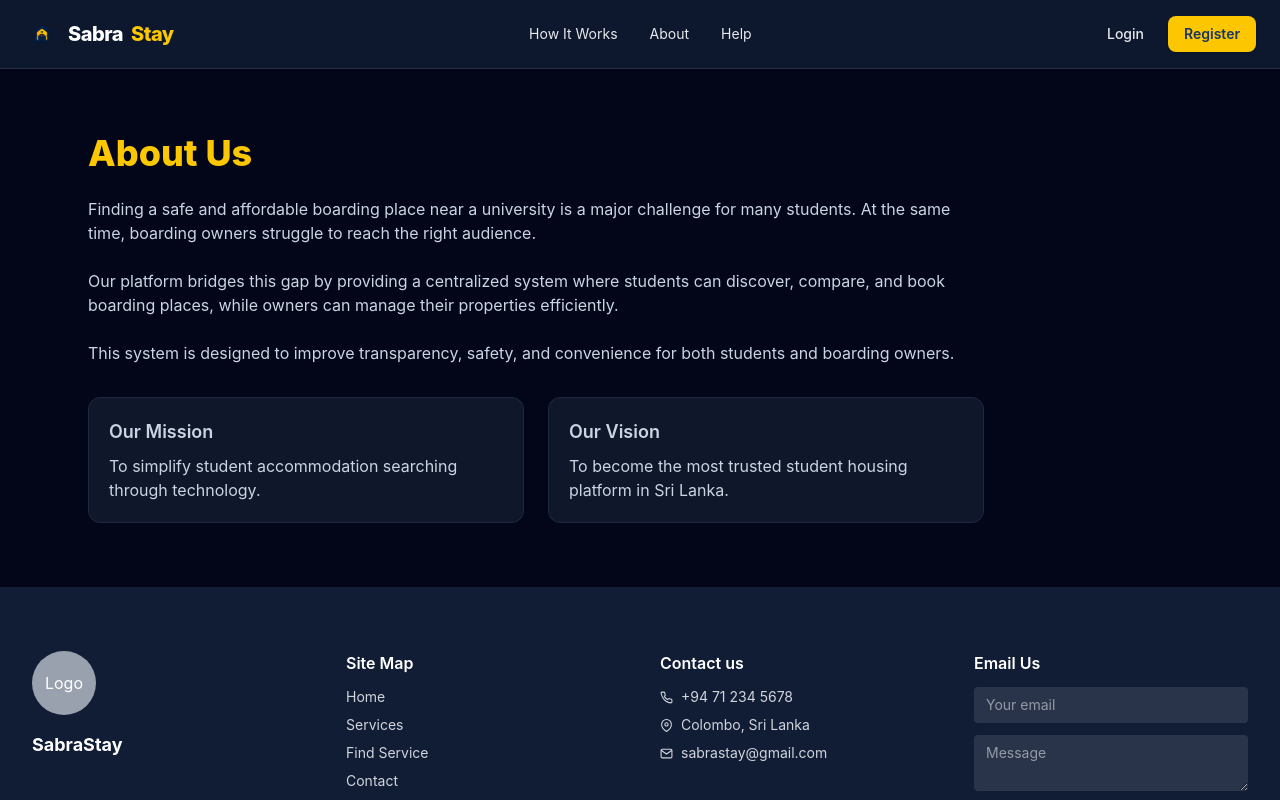
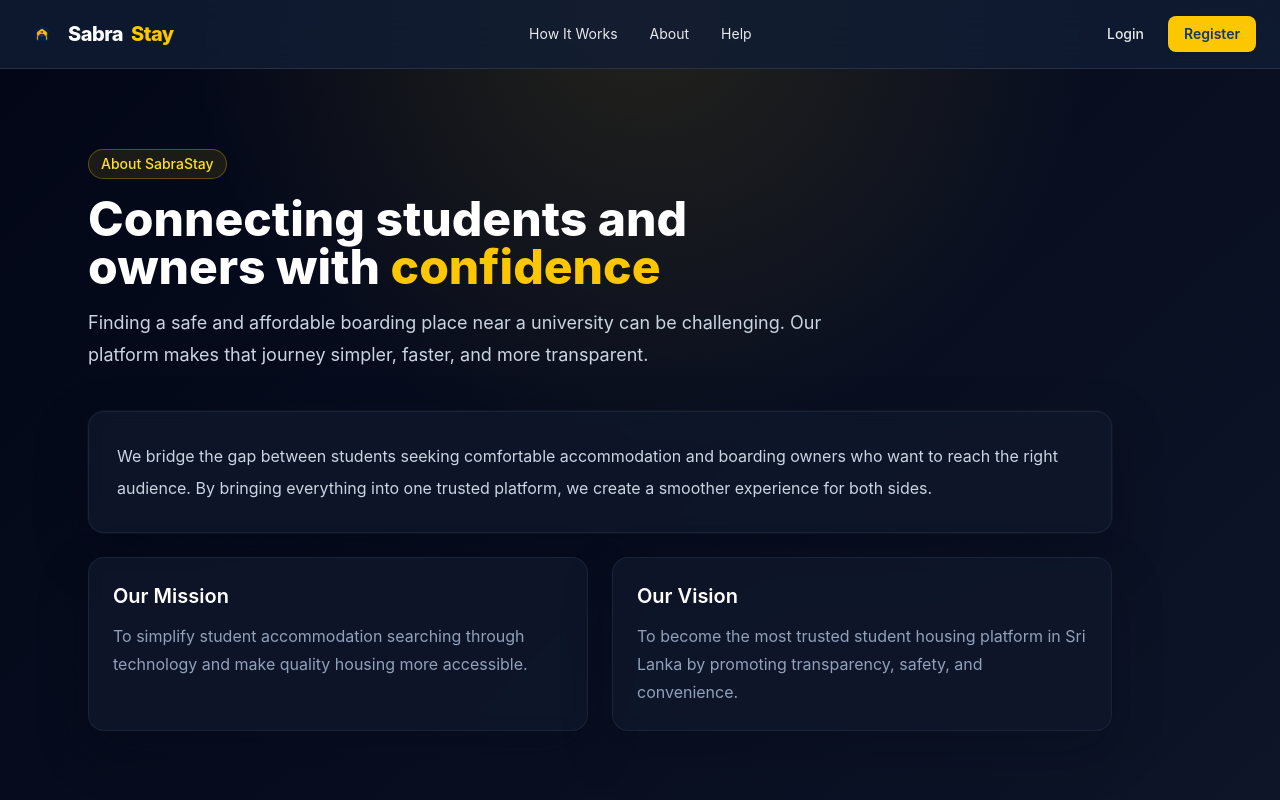
Before and after one commit to udithindrachapa26-u/SabaraStay_FrontEnd, a React (Vite) app: page /about in a window 1280 px wide. Shown: the top 800 px of the page. Built offline with nearby package versions, Linux system fonts and the light colour scheme.

Commit message:
Enhance About and How It Works pages with improved styling and content clarity

```diff
--- a/src/pages/About.jsx
+++ b/src/pages/About.jsx
@@ -3,44 +3,41 @@ import Footer from "../components/common/Footer";
 
 export default function About() {
   return (
-    <div className="min-h-screen bg-slate-950 text-slate-100">
+    <div className="min-h-screen bg-[radial-gradient(circle_at_top,_rgba(250,204,21,0.12),_transparent_35%),linear-gradient(135deg,_#020617_0%,_#0f172a_100%)] text-slate-100">
       <Navbar />
 
-      <main className="max-w-6xl mx-auto px-6 py-16">
-        <h1 className="text-4xl font-extrabold mb-6 text-yellow-400">
-          About Us
-        </h1>
+      <main className="max-w-6xl mx-auto px-6 py-16 lg:py-20">
+        <div className="mb-10 max-w-3xl">
+          <p className="inline-flex items-center rounded-full border border-yellow-400/30 bg-yellow-400/10 px-3 py-1 text-sm font-medium text-yellow-300 mb-4">
+            About SabraStay
+          </p>
+          <h1 className="text-4xl md:text-5xl font-extrabold mb-4 text-white">
+            Connecting students and owners with <span className="text-yellow-400">confidence</span>
+          </h1>
+          <p className="text-slate-300 text-lg leading-8">
+            Finding a safe and affordable boarding place near a university can be challenging. Our platform makes that journey simpler, faster, and more transparent.
+          </p>
+        </div>
 
-        <div className="space-y-6 max-w-4xl text-slate-300">
-          <p>
-            Finding a safe and affordable boarding place near a university is a
-            major challenge for many students. At the same time, boarding
-            owners struggle to reach the right audience.
-          </p>
+        <div className="grid gap-6 max-w-5xl">
+          <div className="rounded-2xl border border-slate-800/80 bg-slate-900/80 p-7 shadow-[0_0_0_1px_rgba(255,255,255,0.03),0_20px_50px_rgba(2,6,23,0.35)] backdrop-blur-sm">
+            <p className="text-slate-300 leading-8">
+              We bridge the gap between students seeking comfortable accommodation and boarding owners who want to reach the right audience. By bringing everything into one trusted platform, we create a smoother experience for both sides.
+            </p>
+          </div>
 
-          <p>
-            Our platform bridges this gap by providing a centralized system
-            where students can discover, compare, and book boarding places,
-            while owners can manage their properties efficiently.
-          </p>
-
-          <p>
-            This system is designed to improve transparency, safety, and
-            convenience for both students and boarding owners.
-          </p>
-
-          <div className="grid sm:grid-cols-2 gap-6 mt-8">
-            <div className="bg-slate-900 border border-slate-800 rounded-xl p-5">
-              <h3 className="font-semibold text-lg mb-2">Our Mission</h3>
-              <p>
-                To simplify student accommodation searching through technology.
+          <div className="grid md:grid-cols-2 gap-6">
+            <div className="rounded-2xl border border-slate-800/80 bg-slate-900/80 p-6 shadow-[0_20px_50px_rgba(2,6,23,0.25)] backdrop-blur-sm">
+              <h3 className="font-semibold text-xl mb-3 text-white">Our Mission</h3>
+              <p className="text-slate-400 leading-7">
+                To simplify student accommodation searching through technology and make quality housing more accessible.
               </p>
             </div>
 
-            <div className="bg-slate-900 border border-slate-800 rounded-xl p-5">
-              <h3 className="font-semibold text-lg mb-2">Our Vision</h3>
-              <p>
-                To become the most trusted student housing platform in Sri Lanka.
+            <div className="rounded-2xl border border-slate-800/80 bg-slate-900/80 p-6 shadow-[0_20px_50px_rgba(2,6,23,0.25)] backdrop-blur-sm">
+              <h3 className="font-semibold text-xl mb-3 text-white">Our Vision</h3>
+              <p className="text-slate-400 leading-7">
+                To become the most trusted student housing platform in Sri Lanka by promoting transparency, safety, and convenience.
               </p>
             </div>
           </div>
--- a/src/pages/HowItWorks.jsx
+++ b/src/pages/HowItWorks.jsx
@@ -3,25 +3,26 @@ import Footer from "../components/common/Footer";
 
 export default function HowItWorks() {
   return (
-    <div className="min-h-screen bg-slate-950 text-slate-100">
+    <div className="min-h-screen bg-[radial-gradient(circle_at_top,_rgba(250,204,21,0.12),_transparent_35%),linear-gradient(135deg,_#020617_0%,_#0f172a_100%)] text-slate-100">
       <Navbar />
 
-      <main className="max-w-6xl mx-auto px-6 py-16">
-        <h1 className="text-4xl font-extrabold mb-6 text-yellow-400">
-          How It Works
-        </h1>
+      <main className="max-w-6xl mx-auto px-6 py-16 lg:py-20">
+        <div className="mb-10 max-w-3xl">
+          <p className="inline-flex items-center rounded-full border border-yellow-400/30 bg-yellow-400/10 px-3 py-1 text-sm font-medium text-yellow-300 mb-4">
+            Simple Process
+          </p>
+          <h1 className="text-4xl md:text-5xl font-extrabold mb-4 text-white">
+            How <span className="text-yellow-400">SabraStay</span> works
+          </h1>
+          <p className="text-slate-300 text-lg leading-8">
+            Our platform connects students with safe and affordable boarding places near universities while helping owners manage their properties efficiently.
+          </p>
+        </div>
 
-        <p className="text-slate-300 max-w-3xl mb-12">
-          Our platform connects students with safe and affordable boarding
-          places near universities, while allowing boarding owners to manage
-          their properties easily.
-        </p>
-
-        <div className="grid md:grid-cols-2 gap-10">
-          {/* Students */}
-          <div className="bg-slate-900 border border-slate-800 rounded-2xl p-6">
-            <h2 className="text-2xl font-bold mb-4">For Students</h2>
-            <ol className="space-y-3 text-slate-300 list-decimal list-inside">
+        <div className="grid md:grid-cols-2 gap-8">
+          <div className="rounded-2xl border border-slate-800/80 bg-slate-900/80 p-8 shadow-[0_0_0_1px_rgba(255,255,255,0.03),0_20px_50px_rgba(2,6,23,0.35)] backdrop-blur-sm">
+            <h2 className="text-2xl font-bold mb-6 text-white">For Students</h2>
+            <ol className="space-y-4 text-slate-300 list-decimal list-inside leading-7">
               <li>Create a student account or login</li>
               <li>Search boarding places near your university</li>
               <li>View details, prices, and facilities</li>
@@ -30,10 +31,9 @@ export default function HowItWorks() {
             </ol>
           </div>
 
-          {/* Owners */}
-          <div className="bg-slate-900 border border-slate-800 rounded-2xl p-6">
-            <h2 className="text-2xl font-bold mb-4">For Boarding Owners</h2>
-            <ol className="space-y-3 text-slate-300 list-decimal list-inside">
+          <div className="rounded-2xl border border-slate-800/80 bg-slate-900/80 p-8 shadow-[0_0_0_1px_rgba(255,255,255,0.03),0_20px_50px_rgba(2,6,23,0.35)] backdrop-blur-sm">
+            <h2 className="text-2xl font-bold mb-6 text-white">For Boarding Owners</h2>
+            <ol className="space-y-4 text-slate-300 list-decimal list-inside leading-7">
               <li>Register as a boarding owner</li>
               <li>List your boarding property</li>
               <li>Upload photos and facilities</li>
```
